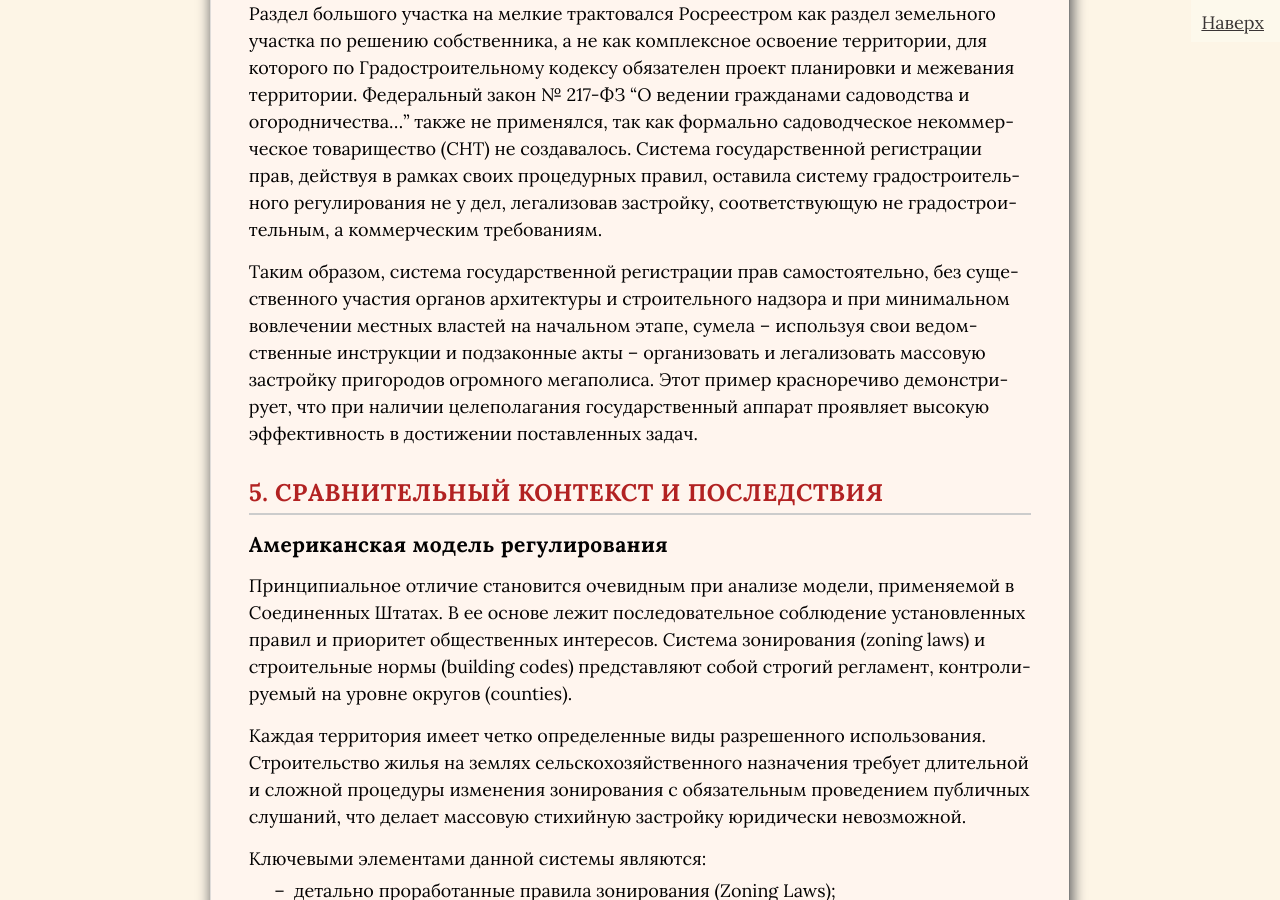
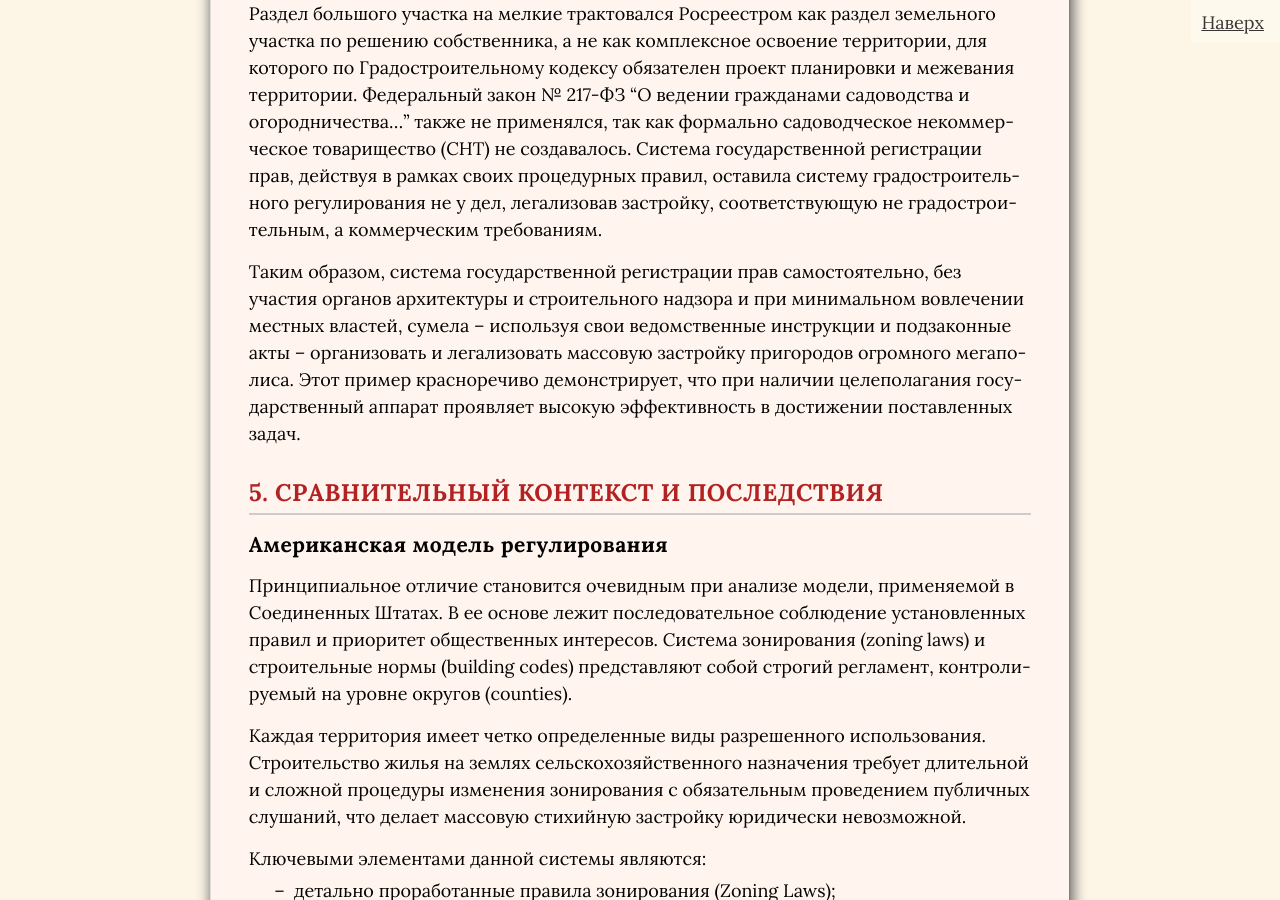
Before and after one commit to SergSi/land-use-art, a Jekyll site: the page built from _posts/2025-09-20-suburb.md, in a window 1280 px wide and 900 px high, scrolled down 12962 px. Built offline with Jekyll 4.4.1, drawn with Linux system fonts in a browser that asks for light colours; some web fonts are replaced.

Commit message:
Update 2025-09-20-suburb.md

```diff
--- a/_posts/2025-09-20-suburb.md
+++ b/_posts/2025-09-20-suburb.md
@@ -128,7 +128,7 @@ class: article
 
 Раздел большого участка на мелкие трактовался Росреестром как раздел земельного участка по решению собственника, а не как комплексное освоение территории, для которого по Градостроительному кодексу обязателен проект планировки и межевания территории. Федеральный закон № 217-ФЗ "О ведении гражданами садоводства и огородничества..." также не применялся, так как формально садоводческое некоммерческое товарищество (СНТ) не создавалось. Система государственной регистрации прав, действуя в рамках своих процедурных правил, оставила систему градостроительного регулирования не у дел, легализовав застройку, соответствующую не градостроительным, а коммерческим требованиям.
 
-Таким образом, система государственной регистрации прав самостоятельно, без существенного участия органов архитектуры и строительного надзора и при минимальном вовлечении местных властей на начальном этапе, сумела – используя свои ведомственные инструкции и подзаконные акты – организовать и легализовать массовую застройку пригородов огромного мегаполиса. Этот пример красноречиво демонстрирует, что при наличии целеполагания государственный аппарат проявляет высокую эффективность в достижении поставленных задач.
+Таким образом, система государственной регистрации прав самостоятельно, без участия органов архитектуры и строительного надзора и при минимальном вовлечении местных властей, сумела – используя свои ведомственные инструкции и подзаконные акты – организовать и легализовать массовую застройку пригородов огромного мегаполиса. Этот пример красноречиво демонстрирует, что при наличии целеполагания государственный аппарат проявляет высокую эффективность в достижении поставленных задач.
 
 ## 5. Сравнительный контекст и последствия
 
```
